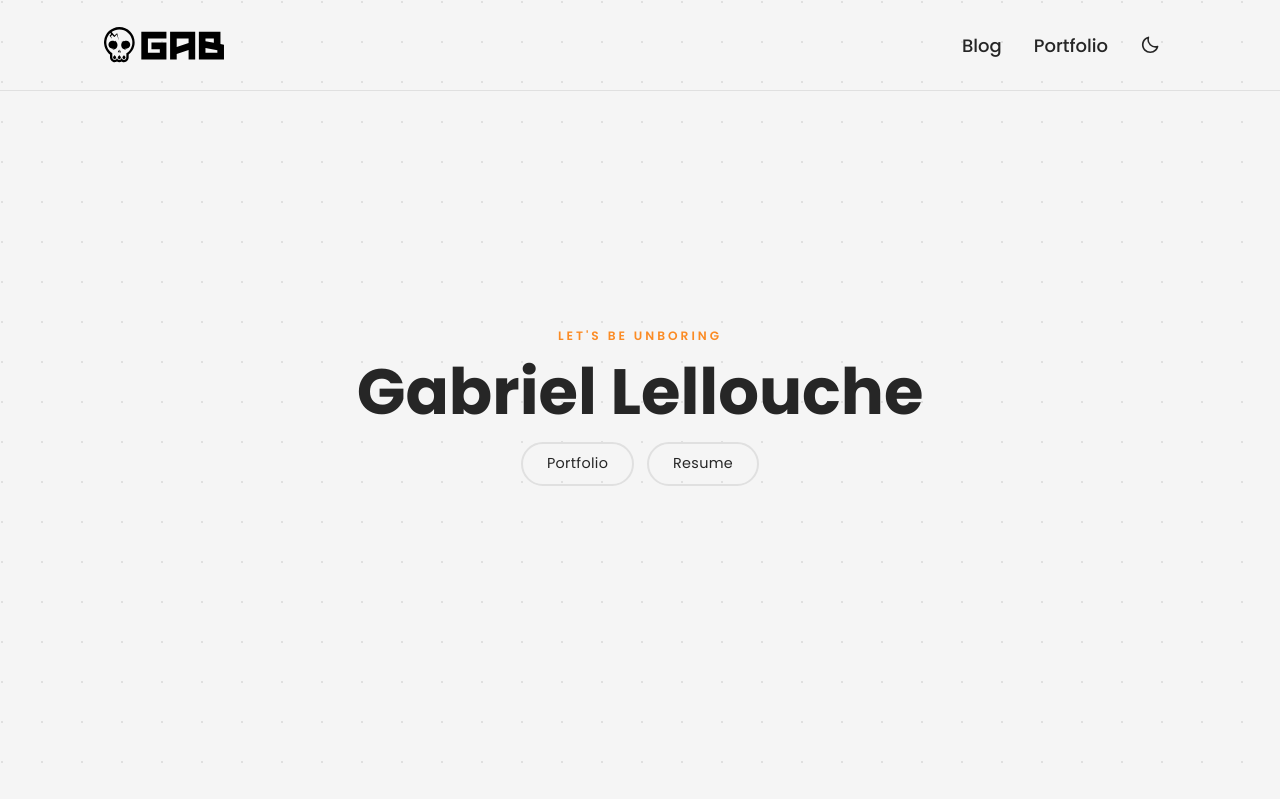
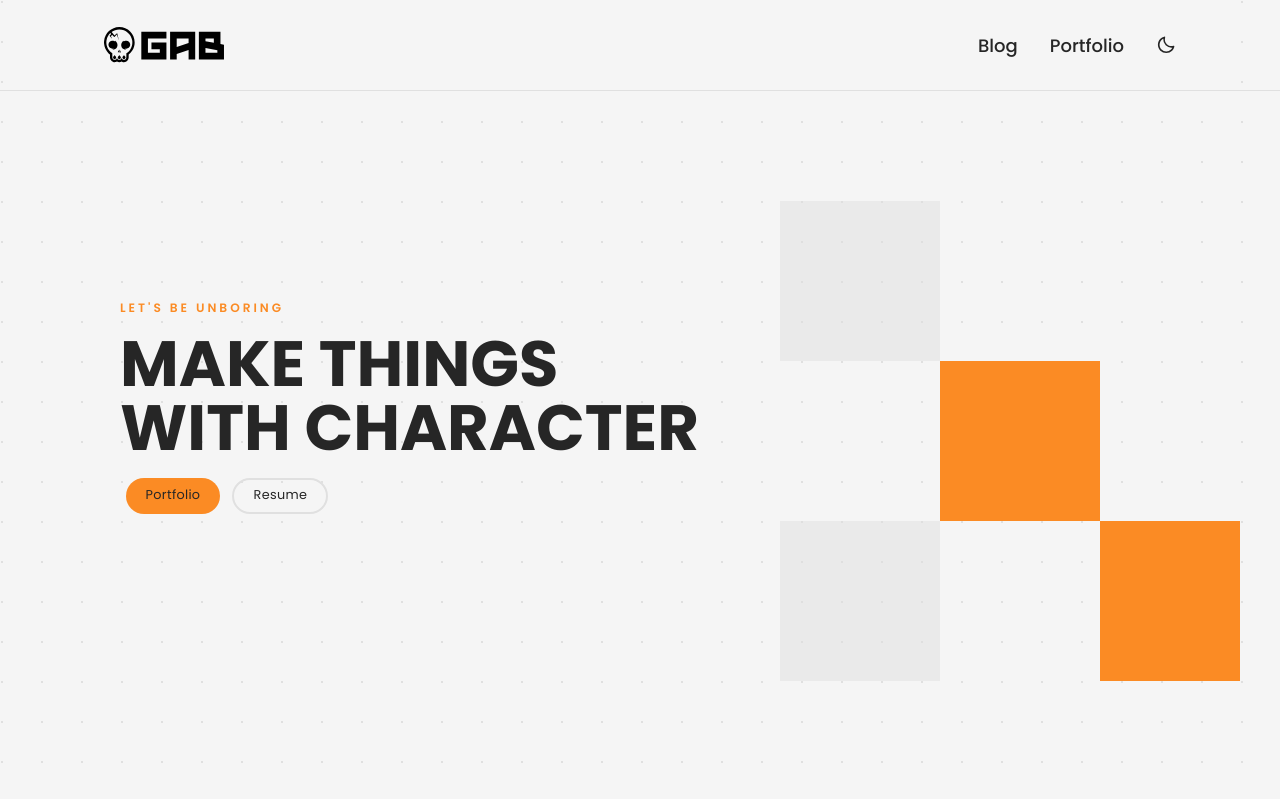
Before and after one commit to Darkryhr/digital-garden, a Next.js app: page / in a window 1280 px wide. Shown: the top 799 px of the page. Built offline with nearby package versions, Linux system fonts and the light colour scheme.

Commit message:
restyled intro

```diff
--- a/components/date-formatter.js
+++ b/components/date-formatter.js
@@ -1,6 +1,5 @@
 import { parseISO, format } from 'date-fns';
 import styled from 'styled-components';
-import { breakpoint } from './styled/breakpoints';
 
 const DateFormatter = ({ dateString }) => {
   const date = parseISO(dateString);
--- a/components/header/Header.js
+++ b/components/header/Header.js
@@ -13,7 +13,8 @@ import {
   LinkWrapper,
   LinkStyled,
 } from './HeaderStyles';
-import { AnimatePresence, motion } from 'framer-motion';
+import { AnimatePresence } from 'framer-motion';
+import { useRouter } from 'next/router';
 
 const Header = ({ toggleTheme }) => {
   const [open, setOpen] = useState(false);
@@ -82,12 +83,16 @@ const Header = ({ toggleTheme }) => {
 
 export default Header;
 
-const Menu = ({ mobile, themeIcon, toggleTheme }) => (
+const Menu = ({ mobile, themeIcon, toggleTheme }) => {
+  const router = useRouter();
+  console.log(router.pathname);
+  return (
     <MenuStyles mobile={mobile}>
       <LinkWrapper
         whileHover={{ scale: 1.1 }}
         whileTap={{ scale: 0.9 }}
         currentTheme={themeIcon}
+        active={router.pathname == '/blog' ? true : false}
       >
         <Link href='/blog'>Blog</Link>
       </LinkWrapper>
@@ -95,6 +100,7 @@ const Menu = ({ mobile, themeIcon, toggleTheme }) => (
         whileHover={{ scale: 1.1 }}
         whileTap={{ scale: 0.9 }}
         currentTheme={themeIcon}
+        active={router.pathname == '/portfolio' ? true : false}
       >
         <Link href='/portfolio' passHref>
           Portfolio
@@ -105,6 +111,7 @@ const Menu = ({ mobile, themeIcon, toggleTheme }) => (
       </LinkWrapper>
     </MenuStyles>
   );
+};
 
 const Logo = ({ theme }) => {
   return (
--- a/components/header/HeaderStyles.js
+++ b/components/header/HeaderStyles.js
@@ -9,8 +9,10 @@ export const Nav = styled.nav`
   padding: 0.8rem 4rem;
   min-height: 90px;
   width: 100%;
-  max-width: 1200px;
+  max-width: ${breakpoint.size.lg};
   margin: 0 auto;
+  background: ${props => props.theme.colors.primary};
+
   @media (${breakpoint.device.sm}) {
     padding: 0.8rem 1.2rem;
   }
@@ -92,7 +94,8 @@ export const LinkWrapper = styled(motion.div)`
   text-transform: capitalize;
   font-size: 18px;
   justify-content: flex-end;
-  color:${props => (props.currentTheme === 'dark' ? '#f4f4f4' : '#000000')}
+  opacity: ${props => (props.active ? 0.7 : 1)};
+  color: ${props => (props.currentTheme === 'dark' ? '#f4f4f4' : '#000000')};
   &:last-child {
     margin-right: 0;
   }
--- a/components/section-wrapper.js
+++ b/components/section-wrapper.js
@@ -21,4 +21,5 @@ const Section = styled(motion.section)`
   width: 100%;
   padding: 1.2rem 0 0.4rem 0;
   position: relative;
+  overflow-x: clip;
 `;
--- a/components/styled/breakpoints.js
+++ b/components/styled/breakpoints.js
@@ -1,5 +1,5 @@
 const size = {
-  xs: '321px',
+  xs: '320px',
   sm: '768px',
   lg: '1200px',
 };
--- a/components/styled/button.js
+++ b/components/styled/button.js
@@ -12,11 +12,15 @@ export const Button = styled(motion.button)`
 
 export const StrokedButton = styled(Button)`
   border: 2px solid ${({ theme }) => theme.colors.secondary};
-  padding: 0.8rem 1.5rem;
+  padding: 0.6rem 1.2rem;
   font-weight: 400;
-  font-size: 0.9rem;
+  font-size: 0.8rem;
   border-radius: 24px;
   margin: 0.4rem;
+  ${props =>
+    props.accented
+      ? `background: ${props.theme.colors.accent}; border:none;`
+      : ''}
 `;
 
 export const IconButton = styled(motion.button)`
--- a/components/styled/layout.js
+++ b/components/styled/layout.js
@@ -43,7 +43,7 @@ const FooterWrapper = styled.footer`
 const Wrapper = styled.div`
   display: block;
   margin: 0 auto;
-  max-width: 1200px;
+  max-width: ${breakpoint.size.lg};
 
   @media (${breakpoint.device.sm}) {
     padding: 0 2vw;
--- a/components/styled/typography.js
+++ b/components/styled/typography.js
@@ -5,11 +5,10 @@ import { breakpoint } from './breakpoints';
 export const Heading1 = styled(motion.h1)`
   font-weight: 700;
   font-size: 4rem;
-  text-align: center;
   cursor: default;
   padding: 0.7rem 0;
   @media (${breakpoint.device.xs}) {
-    font-size: 3rem;
+    font-size: 2rem;
   }
 `;
 
@@ -60,7 +59,6 @@ export const Lead = styled.p`
   letter-spacing: 3px;
   line-height: 2;
   color: ${({ theme }) => theme.colors.accent};
-  text-align: center;
 `;
 
 export const Text = styled.p`
--- a/containers/intro-section.js
+++ b/containers/intro-section.js
@@ -4,16 +4,25 @@ import { Container } from '@components/styled/LayoutStyles';
 import { Heading1, Lead } from '@components/styled/typography';
 import { StrokedButton } from '@components/styled/button';
 import { Row } from '@components/styled/LayoutStyles';
+import styled from 'styled-components';
+import { breakpoint } from '@components/styled/breakpoints';
 
 const IntroSection = () => {
   return (
     <Container p='0 0 6.5rem 0'>
+      <Rename>
+        <SpacedContainer>
+          <div>
             <Lead>Let&apos;s be unboring</Lead>
-      <Heading1>Gabriel Lellouche</Heading1>
-      <Row>
+            <Heading1>
+              MAKE THINGS <br />
+              WITH CHARACTER
+            </Heading1>
+            <ButtonRow>
               <StrokedButton
+                accented
                 whileHover={{
-            backgroundColor: '#fb8b24',
+                  scale: 1.1,
                 }}
               >
                 <Link href='/portfolio'>Portfolio</Link>
@@ -27,9 +36,95 @@ const IntroSection = () => {
                   Resume
                 </a>
               </StrokedButton>
-      </Row>
+            </ButtonRow>
+          </div>
+        </SpacedContainer>
+        <Blocks />
+      </Rename>
     </Container>
   );
 };
 
+const ButtonRow = styled.div`
+  display: flex;
+`;
+const Blocks = () => (
+  <Block>
+    <SquareStroked />
+    <SquareEmpty />
+    <SquareEmpty />
+    <SquareEmpty />
+    <SquareFilled />
+    <SquareEmpty />
+    <SquareStroked />
+    <SquareEmpty />
+    <SquareFilled />
+  </Block>
+);
+
 export default IntroSection;
+
+const Rename = styled.div`
+  position: relative;
+  display: flex;
+  width: 100%;
+  justify-content: space-between;
+  max-width: ${breakpoint.size.lg};
+  padding: 0 5rem;
+`;
+
+const SpacedContainer = styled.div`
+  display: flex;
+  flex-direction: column;
+  width: 100%;
+
+  @media (${breakpoint.device.sm}) {
+    padding: 3rem 2rem 0 2rem;
+  }
+  @media (${breakpoint.device.xs}) {
+    padding: 3rem 0 0 0;
+    align-items: center;
+  }
+`;
+
+const Block = styled.div`
+  position: absolute;
+  display: grid;
+  grid-template-columns: 1fr 1fr 1fr;
+  grid-template-rows: 1fr 1fr 1fr;
+  top: -95px;
+  right: -20px;
+  z-index: -999;
+
+  @media (${breakpoint.device.sm}) {
+    top: -70px;
+    right: -150px;
+  }
+  @media (${breakpoint.device.xs}) {
+    top: 0;
+  }
+`;
+
+const Square = styled.div`
+  width: 160px;
+  height: 160px;
+  @media (${breakpoint.device.xs}) {
+    width: 90px;
+    height: 90px;
+  }
+`;
+
+const SquareStroked = styled(Square)`
+  /* border: 1px solid ${({ theme }) => theme.colors.text}; */
+  background: ${({ theme }) => theme.colors.secondary};
+
+  opacity: 0.5;
+`;
+
+const SquareFilled = styled(Square)`
+  background: ${({ theme }) => theme.colors.accent};
+`;
+
+const SquareEmpty = styled(Square)`
+  /* border: 1px solid ${({ theme }) => theme.colors.text}; */
+`;
```
Also changed, not shown: pages/portfolio/index.js (+2 -11 lines). Lines whose indentation alone changed are shown as unchanged.
